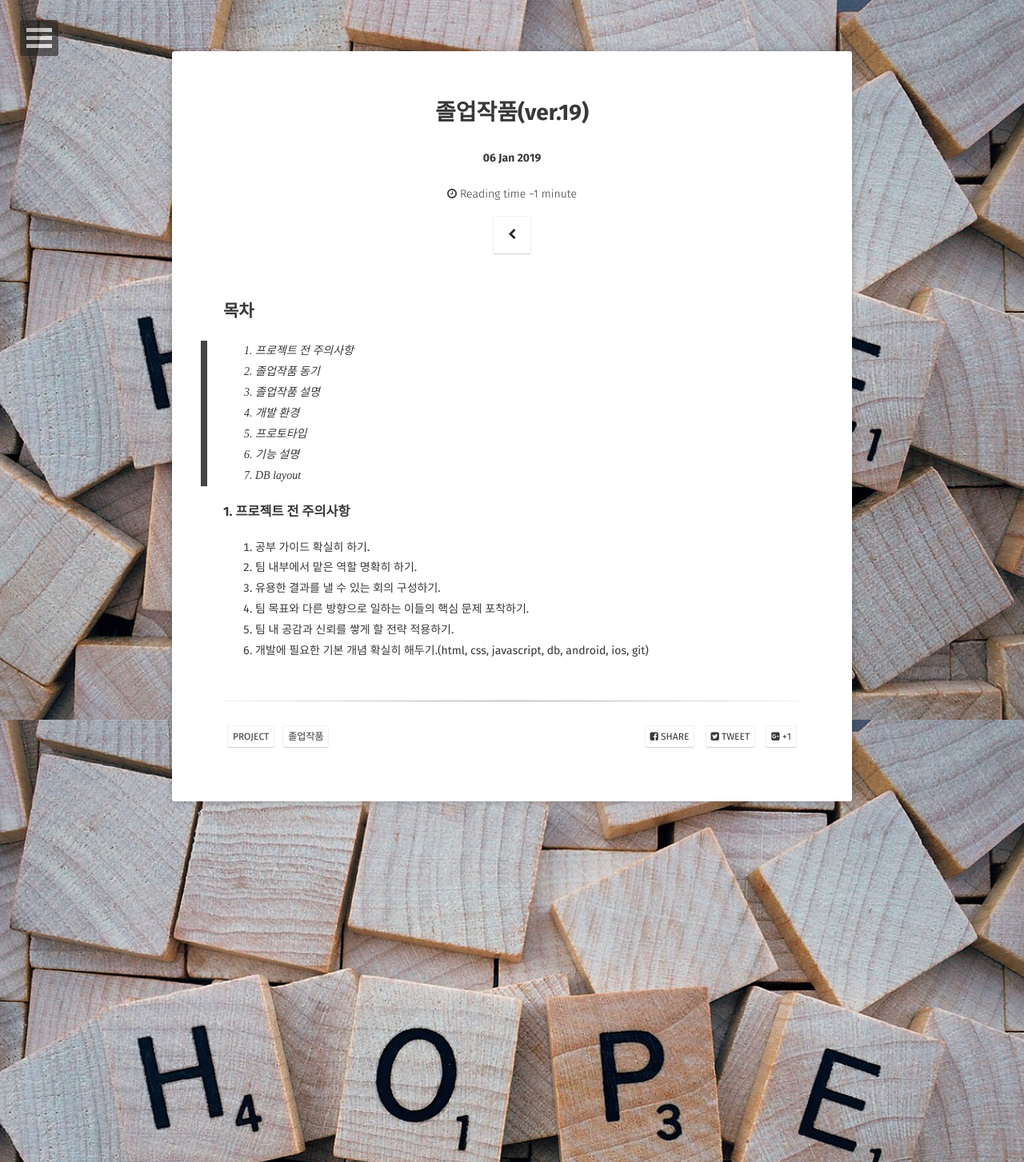
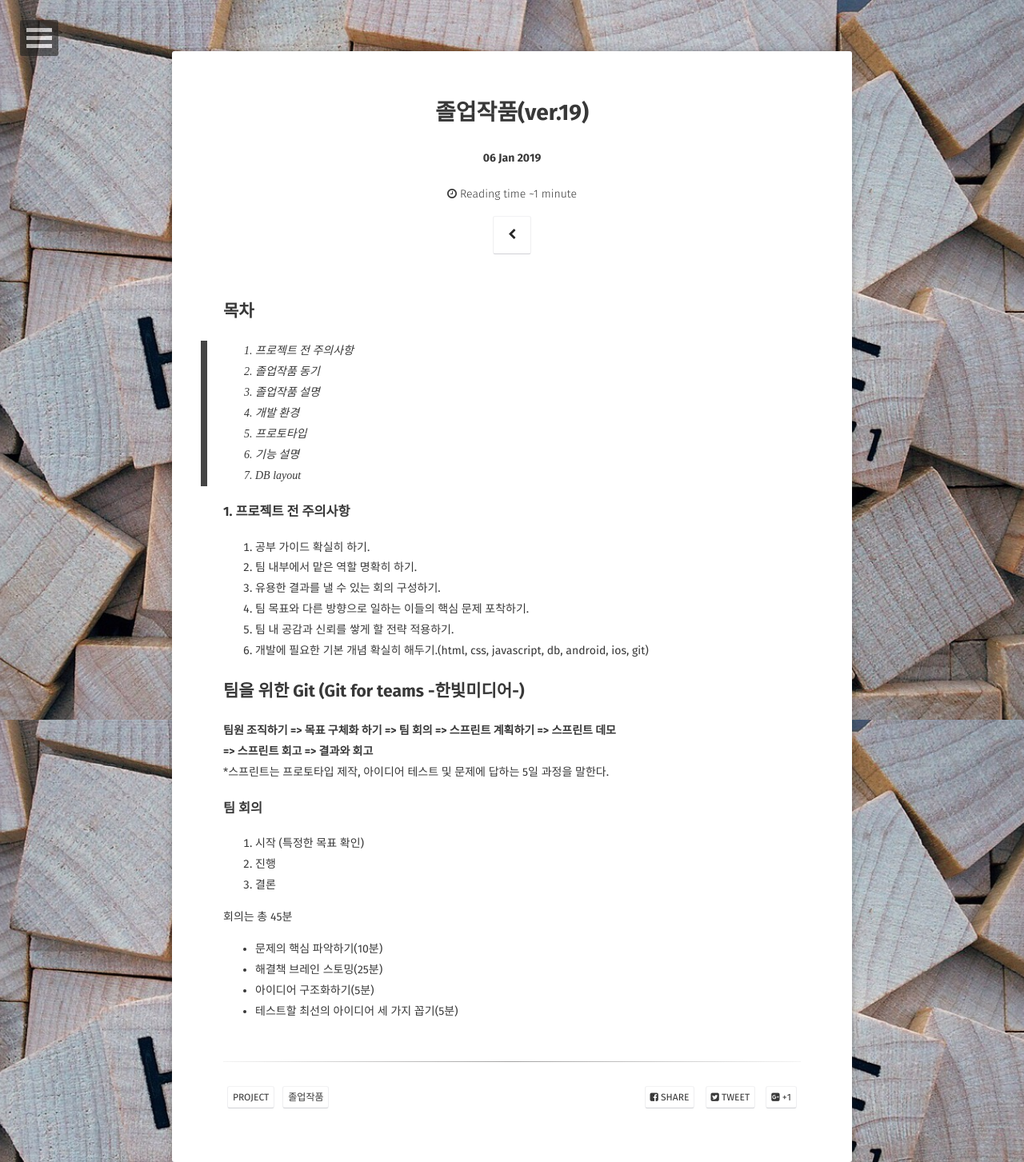
Before and after one commit to Jungjihyuk/JH_Life, a Jekyll site: the page built from _posts/2018-01-06-project1.md, in a window 1280 px wide. Shown: the whole page at 80% size. Built offline with Jekyll 4.4.1, drawn with Linux system fonts in a browser that asks for light colours; some web fonts are replaced; comment, search, counter and statistics services are not loaded.

Commit message:
project1 추가

```diff
--- a/_posts/2018-01-06-project1.md
+++ b/_posts/2018-01-06-project1.md
@@ -24,3 +24,19 @@ tag:
 4. 팀 목표와 다른 방향으로 일하는 이들의 핵심 문제 포착하기.
 5. 팀 내 공감과 신뢰를 쌓게 할 전략 적용하기.
 6. 개발에 필요한 기본 개념 확실히 해두기.(html, css, javascript, db, android, ios, git)
+
+## 팀을 위한 Git (Git for teams -한빛미디어-)
+
+<strong>팀원 조직하기 => 목표 구체화 하기 => 팀 회의 => 스프린트 계획하기 => 스프린트 데모</strong><br>
+<strong>=> 스프린트 회고 => 결과와 회고</strong><br>
+*스프린트는 프로토타입 제작, 아이디어 테스트 및 문제에 답하는 5일 과정을 말한다.
+### 팀 회의
+1. 시작 (특정한 목표 확인)
+2. 진행
+3. 결론
+
+회의는 총 45분
+- 문제의 핵심 파악하기(10분)
+- 해결책 브레인 스토밍(25분)
+- 아이디어 구조화하기(5분)
+- 테스트할 최선의 아이디어 세 가지 꼽기(5분)
```
